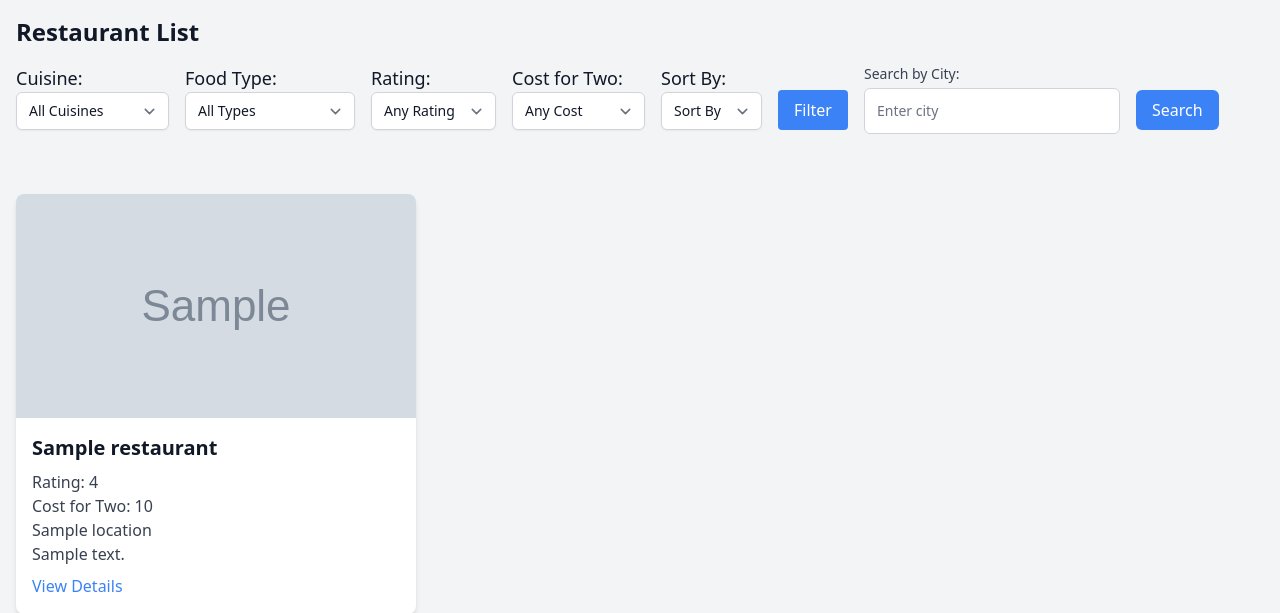
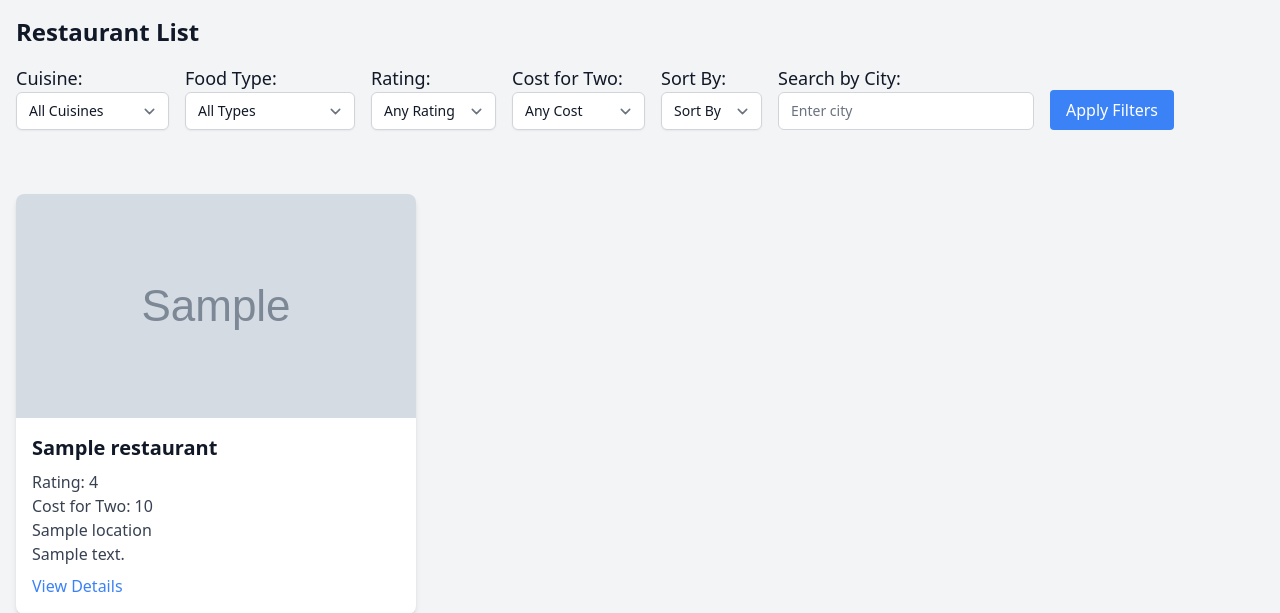
Before and after one commit to KarthikrajanTP/RestaurantApp, a Django app: template templates/restaurant_list.html in a window 1280 px wide. Shown: the part 64-677 px from the top of the page. Run offline with Django 3.2, Linux system fonts and the light colour scheme; the template is opened without the code that fills it: most values are stand-ins (such as "Sample title", 1, 10 or a date in 2020); grey boxes marked "Sample" are stand-in pictures; style sheets or scripts are compiled from the project's sources; some libraries are stand-ins or nearby versions.

Commit message:
Combine filter and search option

```diff
--- a/templates/restaurant_list.html
+++ b/templates/restaurant_list.html
@@ -60,23 +60,17 @@
                 </select>
             </div>
 
+            <div class="mb-4">
+                <label for="city" class="block text-lg">Search by City:</label>
+                <input type="text" id="city" name="city" value="{{ request.GET.city }}" class="block w-full pl-3 pr-10 py-2 text-base border-gray-300 focus:outline-none focus:ring-blue-500 focus:border-blue-500 sm:text-sm rounded-md" placeholder="Enter city">
+            </div>
+
             <div class="flex items-end mb-4">
-                <button type="submit" class="py-2 px-4 bg-blue-500 text-white rounded hover:bg-blue-700">Filter</button>
+                <button type="submit" class="py-2 px-4 bg-blue-500 text-white rounded hover:bg-blue-700">Apply Filters</button>
             </div>
         </form>
 
-
-        <form method="get" action="" class="mb-4 flex flex-wrap gap-4">
-            <div>
-                <label for="city" class="block text-sm font-medium text-gray-700">Search by City:</label>
-                <input type="text" id="city" name="city" value="{{ request.GET.city }}" class="mt-1 block w-full pl-3 pr-10 py-3 text-base border-gray-300 focus:outline-none focus:ring-indigo-500 focus:border-indigo-500 sm:text-sm rounded-md" placeholder="Enter city">
-            </div>
-            <button type="submit" class="self-end mb-6 px-4 py-2 bg-blue-500 text-white rounded-md hover:bg-blue-700">Search</button>
-        </form>
-
     </div>
-
-
 
     <div class="grid grid-cols-1 sm:grid-cols-2 md:grid-cols-3 gap-6">
 
@@ -110,8 +104,8 @@
             <div class="pagination">
                 <span class="step-links">
                     {% if page_obj.has_previous %}
-                        <a href="?{% if request.GET.cuisine %}cuisine={{ request.GET.cuisine }}&{% endif %}{% if request.GET.food_type %}food_type={{ request.GET.food_type }}&{% endif %}{% if request.GET.rating %}rating={{ request.GET.rating }}&{% endif %}{% if request.GET.cost %}cost={{ request.GET.cost }}&{% endif %}{% if request.GET.sort_by %}sort_by={{ request.GET.sort_by }}&{% endif %}page=1">&laquo; first</a>
-                        <a href="?{% if request.GET.cuisine %}cuisine={{ request.GET.cuisine }}&{% endif %}{% if request.GET.food_type %}food_type={{ request.GET.food_type }}&{% endif %}{% if request.GET.rating %}rating={{ request.GET.rating }}&{% endif %}{% if request.GET.cost %}cost={{ request.GET.cost }}&{% endif %}{% if request.GET.sort_by %}sort_by={{ request.GET.sort_by }}&{% endif %}page={{ page_obj.previous_page_number }}">&lsaquo; previous</a>
+                        <a href="?{% if request.GET.cuisines %}cuisines={{ request.GET.cuisines }}&{% endif %}{% if request.GET.food_type %}food_type={{ request.GET.food_type }}&{% endif %}{% if request.GET.rating %}rating={{ request.GET.rating }}&{% endif %}{% if request.GET.cost %}cost={{ request.GET.cost }}&{% endif %}{% if request.GET.o %}o={{ request.GET.o }}&{% endif %}page=1">&laquo; first</a>
+                        <a href="?{% if request.GET.cuisines %}cuisines={{ request.GET.cuisines }}&{% endif %}{% if request.GET.food_type %}food_type={{ request.GET.food_type }}&{% endif %}{% if request.GET.rating %}rating={{ request.GET.rating }}&{% endif %}{% if request.GET.cost %}cost={{ request.GET.cost }}&{% endif %}{% if request.GET.o %}o={{ request.GET.o }}&{% endif %}page={{ page_obj.previous_page_number }}">&lsaquo; previous</a>
                     {% endif %}
 
                     <span class="current">
@@ -119,12 +113,11 @@
                     </span>
 
                     {% if page_obj.has_next %}
-                        <a href="?{% if request.GET.cuisine %}cuisine={{ request.GET.cuisine }}&{% endif %}{% if request.GET.food_type %}food_type={{ request.GET.food_type }}&{% endif %}{% if request.GET.rating %}rating={{ request.GET.rating }}&{% endif %}{% if request.GET.cost %}cost={{ request.GET.cost }}&{% endif %}{% if request.GET.sort_by %}sort_by={{ request.GET.sort_by }}&{% endif %}page={{ page_obj.next_page_number }}">next &rsaquo;</a>
-                        <a href="?{% if request.GET.cuisine %}cuisine={{ request.GET.cuisine }}&{% endif %}{% if request.GET.food_type %}food_type={{ request.GET.food_type }}&{% endif %}{% if request.GET.rating %}rating={{ request.GET.rating }}&{% endif %}{% if request.GET.cost %}cost={{ request.GET.cost }}&{% endif %}{% if request.GET.sort_by %}sort_by={{ request.GET.sort_by }}&{% endif %}page={{ page_obj.paginator.num_pages }}">last &raquo;</a>
+                        <a href="?{% if request.GET.cuisines %}cuisines={{ request.GET.cuisines }}&{% endif %}{% if request.GET.food_type %}food_type={{ request.GET.food_type }}&{% endif %}{% if request.GET.rating %}rating={{ request.GET.rating }}&{% endif %}{% if request.GET.cost %}cost={{ request.GET.cost }}&{% endif %}{% if request.GET.o %}o={{ request.GET.o }}&{% endif %}page={{ page_obj.next_page_number }}">next &rsaquo;</a>
+                        <a href="?{% if request.GET.cuisines %}cuisines={{ request.GET.cuisines }}&{% endif %}{% if request.GET.food_type %}food_type={{ request.GET.food_type }}&{% endif %}{% if request.GET.rating %}rating={{ request.GET.rating }}&{% endif %}{% if request.GET.cost %}cost={{ request.GET.cost }}&{% endif %}{% if request.GET.o %}o={{ request.GET.o }}&{% endif %}page={{ page_obj.paginator.num_pages }}">last &raquo;</a>
                     {% endif %}
                 </span>
             </div>
         {% endif %}
-
     </div>
 {% endblock %}
```
